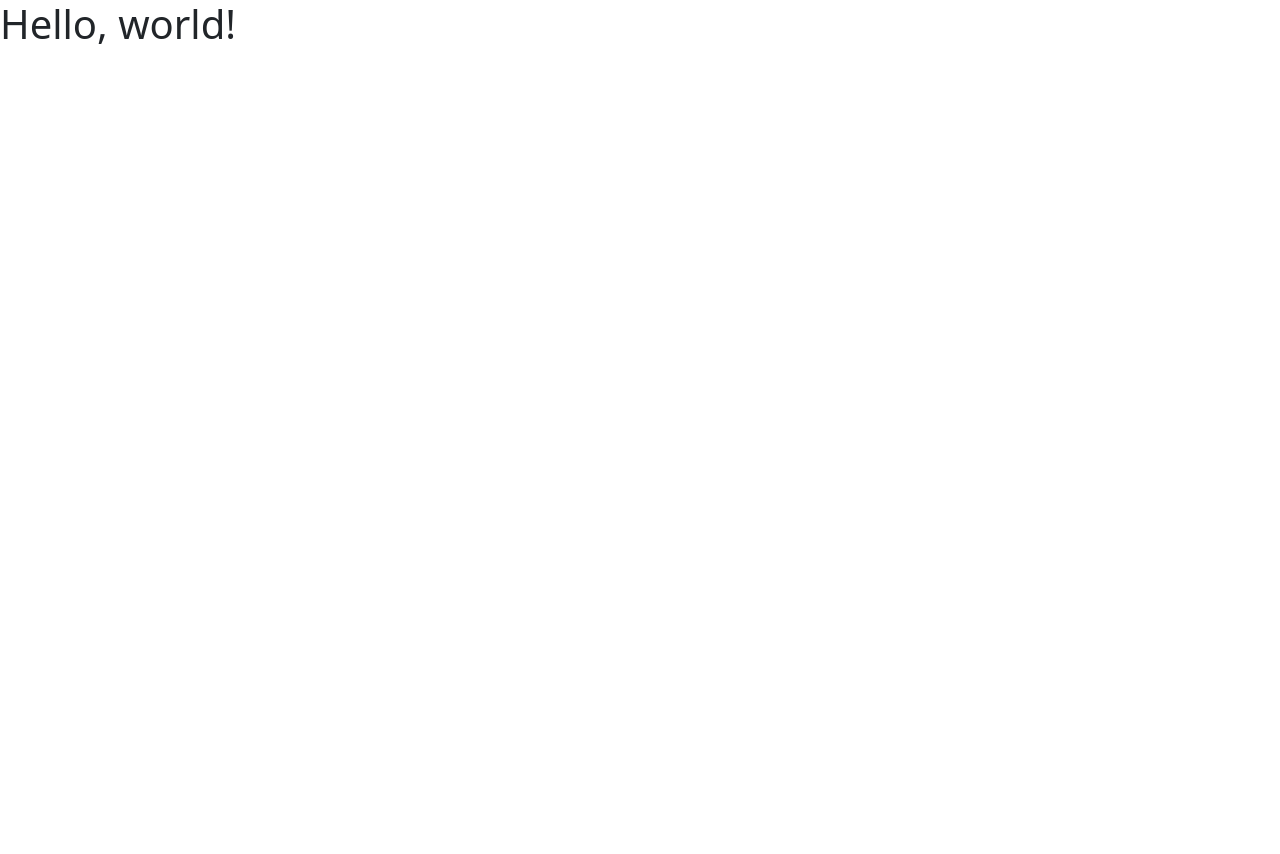
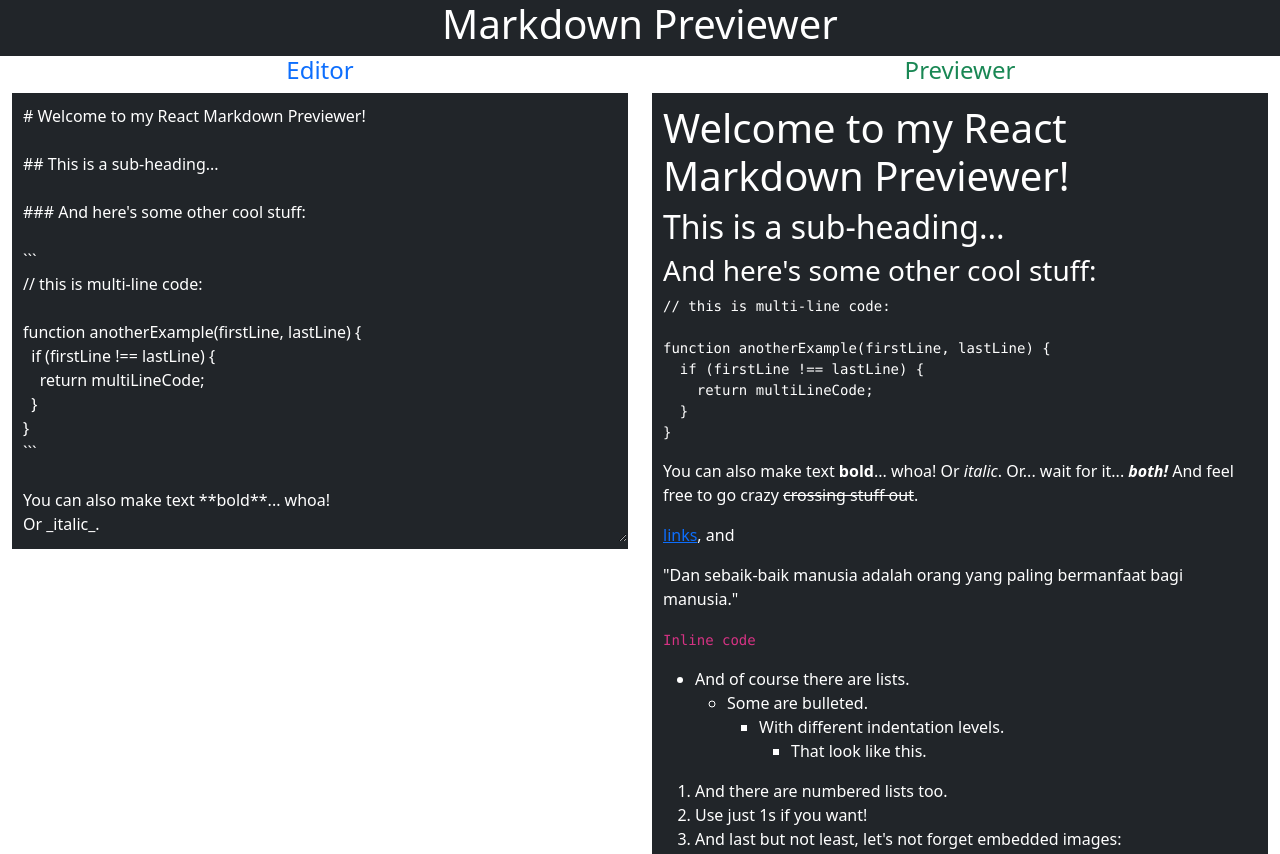
Before and after one commit to jabrix50/Markdown_Previewer_App, a plain HTML site: page index.html in a window 1280 px wide. Shown: the top 854 px of the page. Before the commit the page ends 800 px from the top, so only its background shows below. Drawn offline with nearby package versions, Linux system fonts and the light colour scheme.

Commit message:
index.html update

```diff
--- a/index.html
+++ b/index.html
@@ -6,9 +6,94 @@
     <meta name="viewport" content="width=device-width, initial-scale=1.0">
     <title>Markdown Previewer App</title>
     <link href="https://cdn.jsdelivr.net/npm/bootstrap@5.3.0-alpha3/dist/css/bootstrap.min.css" rel="stylesheet" integrity="sha384-KK94CHFLLe+nY2dmCWGMq91rCGa5gtU4mk92HdvYe+M/SXH301p5ILy+dN9+nJOZ" crossorigin="anonymous">
+    <script src="https://cdnjs.cloudflare.com/ajax/libs/marked/4.3.0/marked.min.js" integrity="sha512-zAs8dHhwlTbfcVGRX1x0EZAH/L99NjAFzX6muwOcOJc7dbGFNaW4O7b9QOyCMRYBNjO+E0Kx6yLDsiPQhhWm7g==" crossorigin="anonymous" referrerpolicy="no-referrer"></script>
+    <script>
+        function updatePreview() {
+            document.getElementById("preview").innerHTML = marked.parse(document.getElementById("editor").value)
+        }
+
+        function defaultOnEditor() {
+            let defaultValue = `# Welcome to my React Markdown Previewer!
+
+## This is a sub-heading...
+
+### And here\'s some other cool stuff:
+
+\`\`\`
+// this is multi-line code:
+
+function anotherExample(firstLine, lastLine) {
+  if (firstLine !== lastLine) {
+    return multiLineCode;
+  }
+}
+\`\`\`
+
+You can also make text **bold**... whoa!
+Or _italic_.
+Or... wait for it... **_both!_**
+And feel free to go crazy ~~crossing stuff out~~.
+
+[links](https://www.freecodecamp.org), and
+> "Dan sebaik-baik manusia adalah orang yang paling bermanfaat bagi manusia."
+
+\`Inline code\`
+
+- And of course there are lists.
+  - Some are bulleted.
+     - With different indentation levels.
+        - That look like this.
+
+
+1. And there are numbered lists too.
+1. Use just 1s if you want!
+1. And last but not least, let's not forget embedded images:
+
+
+![freeCodeCamp Logo](https://pbs.twimg.com/profile_images/1276770212927410176/qTgTIejk_400x400.jpg)
+`
+            let defaultValueEditor = document.getElementById("editor")
+            defaultValueEditor.value = defaultValue
+            document.getElementById("preview").innerHTML = marked.parse(defaultValue)
+        }
+
+    </script>
+    <style>
+        #editor {
+            height: 450px;
+            padding: 10px;
+        }
+        #preview {
+            padding: 10px;
+            text-align: left;
+        }
+    </style>
+
 </head>
-<body>
-    <h1>Hello, world!</h1>
+<body onload="defaultOnEditor()">
+    <div class="container-fluid">
+        <div class="row">
+            <div class="col text-center bg-dark text-white">
+                <h1>Markdown Previewer</h1>
+            </div>
+        </div>
+        <div class="row">
+            <div class="col-6 text-center text-primary">
+                <h4>Editor</h4>
+                <div class="col bg-dark text-white">
+                    <div>
+                        <textarea id="editor" class="col-12 bg-dark text-white border border-dark" onkeyup="updatePreview()"></textarea>
+                    </div>
+                </div>
+            </div>
+            <div class="col-6 text-center text-success">
+                <h4>Previewer</h4>
+                <div class="col bg-dark text-white">
+                    <div id="preview" class="col-12 border border-dark"></div>
+                </div>
+            </div>
+        </div>
+    </div>
     <script src="https://cdn.freecodecamp.org/testable-projects-fcc/v1/bundle.js"></script>
     <script src="https://cdn.jsdelivr.net/npm/bootstrap@5.3.0-alpha3/dist/js/bootstrap.bundle.min.js" integrity="sha384-ENjdO4Dr2bkBIFxQpeoTz1HIcje39Wm4jDKdf19U8gI4ddQ3GYNS7NTKfAdVQSZe" crossorigin="anonymous"></script>
     <script src="https://cdn.jsdelivr.net/npm/@popperjs/core@2.11.7/dist/umd/popper.min.js" integrity="sha384-zYPOMqeu1DAVkHiLqWBUTcbYfZ8osu1Nd6Z89ify25QV9guujx43ITvfi12/QExE" crossorigin="anonymous"></script>
```
